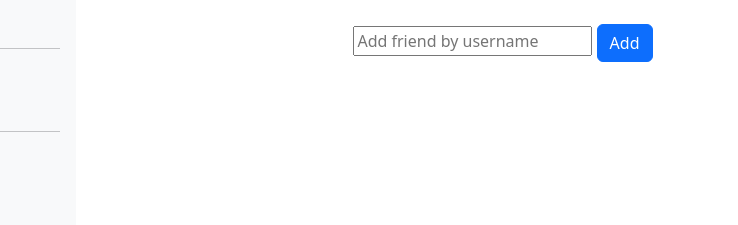
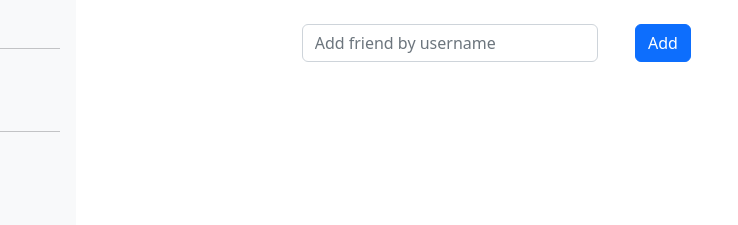
Before and after one commit to adriancchase/omega, a plain HTML site: page client/src/public/html/friends.html in a window 1280 px wide. Shown: the top 225 px of the page, 137-875 px from the left. Drawn offline with nearby package versions, Linux system fonts and the light colour scheme; files whose address does not match are found by name.

Commit message:
Improved styling for search box on friends page.

```diff
--- a/client/src/public/html/friends.html
+++ b/client/src/public/html/friends.html
@@ -30,9 +30,18 @@
         <div class="col-2"></div>
         <div class="col-4">
             <br>
-            <input id="friendSearch" type="text" placeholder="Add friend by username">
-            <button id="addFriendButton" type="button" class="btn btn-primary">Add</button>
-            <div id="friends-list" class="container-fluid" style="padding-top: 1rem;"></div>
+            <div class="row" style="margin-bottom: 1rem;">
+              <div class="col-9">
+                <input id="friendSearch" type="text" class="form-control" placeholder="Add friend by username">
+              </div>
+              <div class="col-3">
+                <button id="addFriendButton" type="button" class="btn btn-primary">Add</button>
+              </div>
+            </div>
+            <div class="row">
+              <div id="friends-list" class="container-fluid" style="margin-top: 1rem;"></div>
+            </div>
+
         </div>
         <div class="col-4"></div>
       </div>
```
